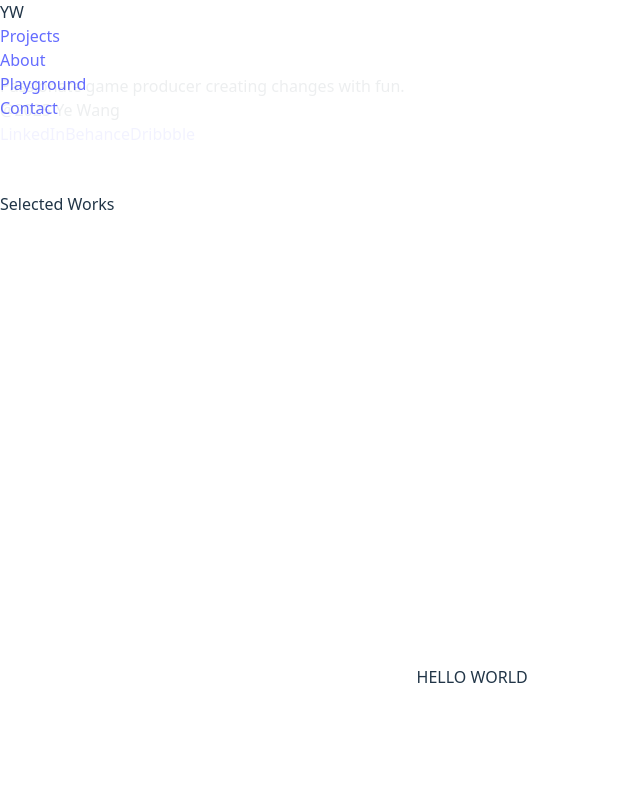
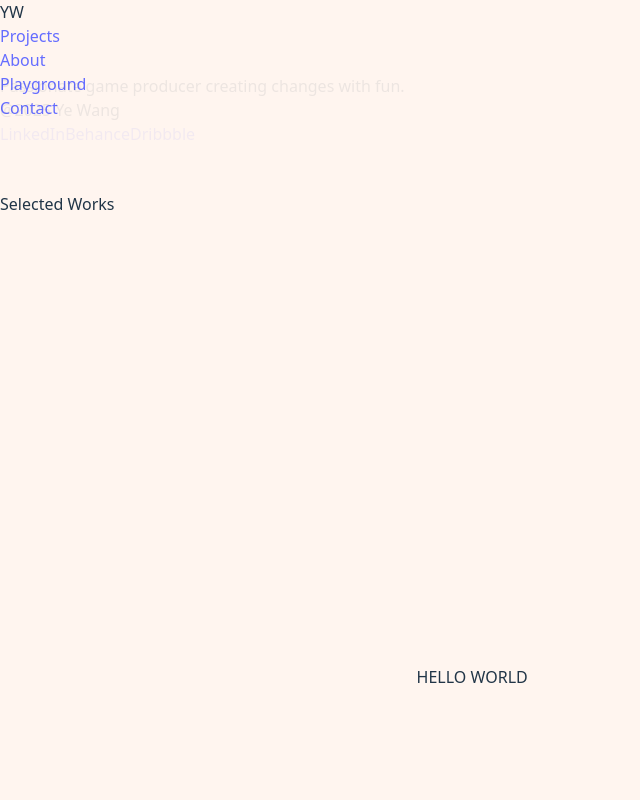
Before and after one commit to Roseburgendy/ye_wang_portfolio_website, a React (Vite) app: page / in a window 1280 px wide. Shown: the top 800 px of the page, without its empty margins (0-640 px from the left). Built offline with nearby package versions, Linux system fonts and the light colour scheme.

Commit message:
5.18 Add icon
Add favicon to public folder

```diff
--- a/index.html
+++ b/index.html
@@ -2,7 +2,7 @@
 <html lang="en">
   <head>
     <meta charset="UTF-8" />
-    <link rel="icon" type="image/svg+xml" href="/vite.svg" />
+    <link rel="icon" type="image/svg+xml" href="public/icon.svg" />
     <meta name="viewport" content="width=device-width, initial-scale=1.0" />
     <title>Vite + React</title>
   </head>
--- a/src/index.css
+++ b/src/index.css
@@ -61,7 +61,7 @@
 @media (prefers-color-scheme: light) {
   :root {
     color: #213547;
-    background-color: #ffffff;
+    background-color: #FFF5EF;
   }
   a:hover {
     color: #747bff;
```
Also changed, not shown: public/icon.svg (added).
